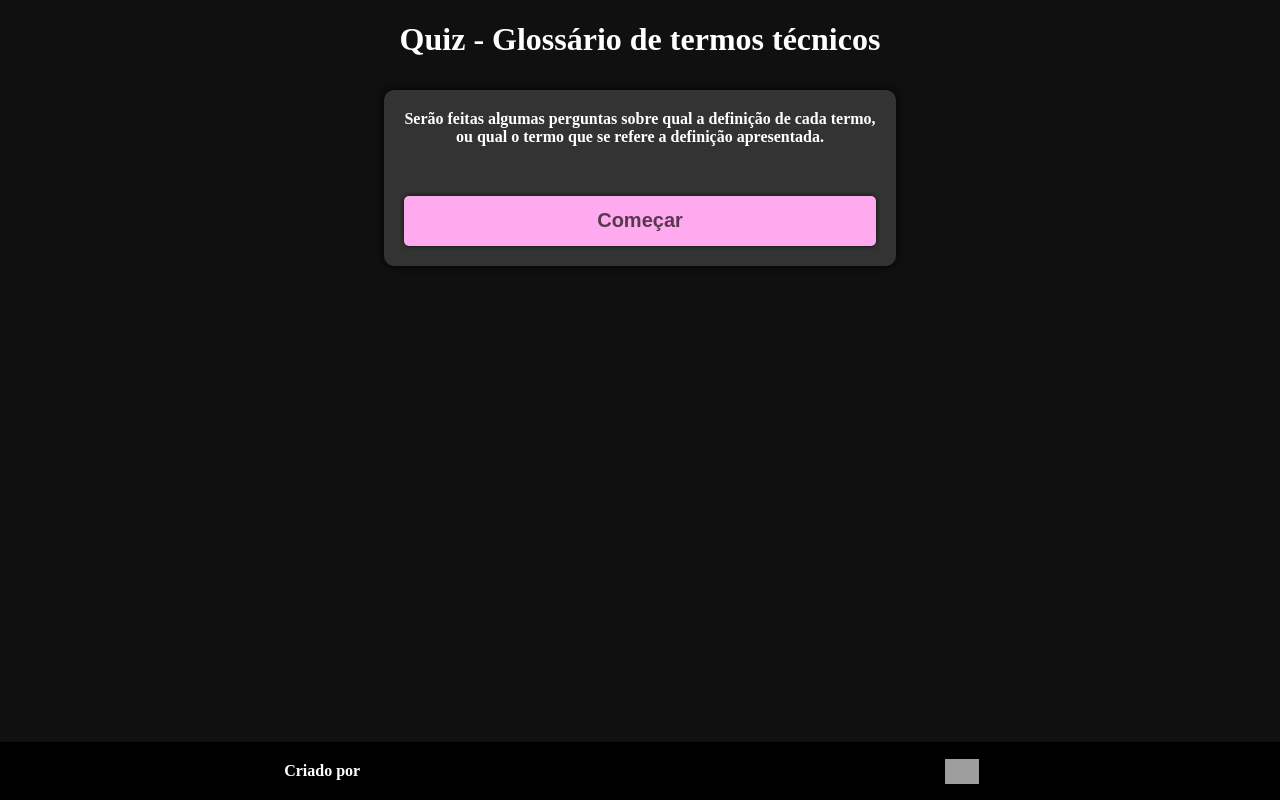
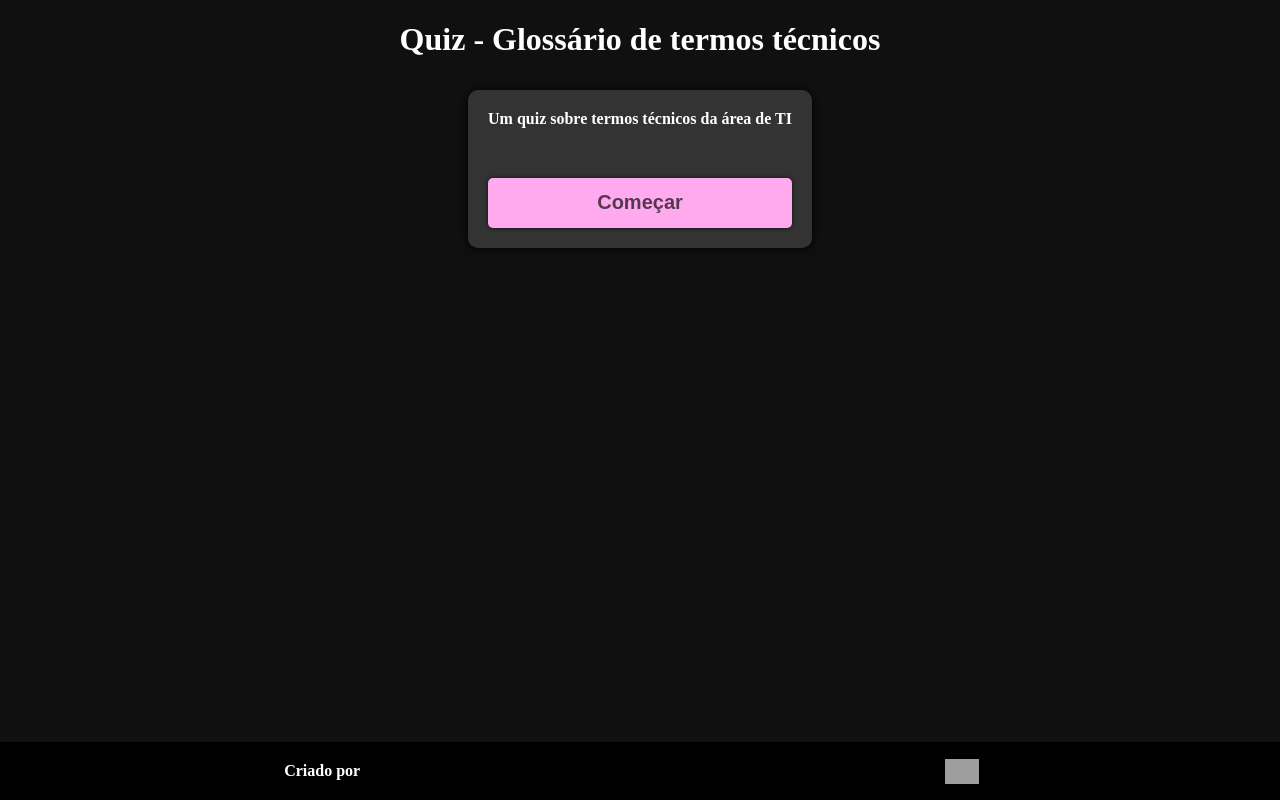
Before and after one commit to Louie-Cipher/glossario-termos-tecnicos, a React (Vite) app: page / in a window 1280 px wide. Built offline with nearby package versions, Linux system fonts and the light colour scheme; grey boxes are pictures that could not be loaded.

Commit message:
Mensagem inicial

```diff
--- a/src/Components/Start/index.tsx
+++ b/src/Components/Start/index.tsx
@@ -8,9 +8,7 @@ export default ({ initGame }: Props) => {
     return (
         <>
             <Comp.InitMessage>
-                Serão feitas algumas perguntas sobre qual a definição de cada termo,
-                <br/>
-                ou qual o termo que se refere a definição apresentada.
+                Um quiz sobre termos técnicos da área de TI
             </Comp.InitMessage>
             <Comp.StartButton onClick={initGame}>Começar</Comp.StartButton>
         </>
```
